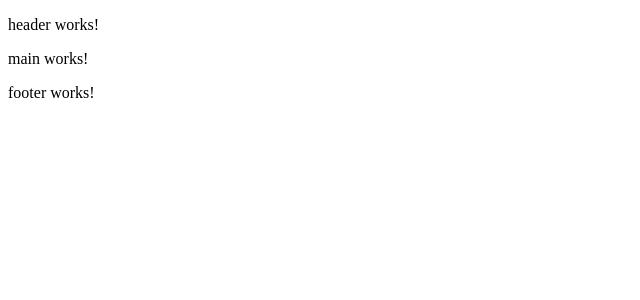
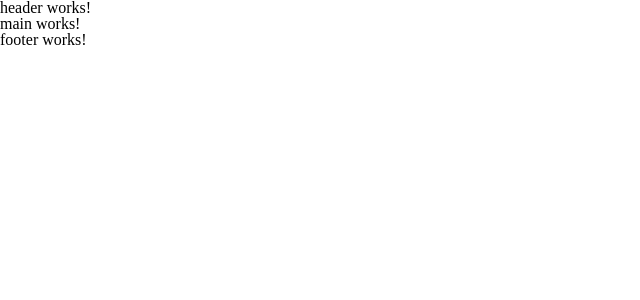
Before and after one commit to Louys-M/QuetiAngular, an Angular app: page / in a window 1280 px wide. Shown: the top 300 px of the page, without its empty margins (0-640 px from the left). Built offline with nearby package versions, Linux system fonts and the light colour scheme.

Commit message:
css reset

```diff
--- a/src/styles.css
+++ b/src/styles.css
@@ -1 +1,48 @@
-/* You can add global styles to this file, and also import other style files */
+/* http://meyerweb.com/eric/tools/css/reset/
+   v2.0 | 20110126
+   License: none (public domain)
+*/
+
+html, body, div, span, applet, object, iframe,
+h1, h2, h3, h4, h5, h6, p, blockquote, pre,
+a, abbr, acronym, address, big, cite, code,
+del, dfn, em, img, ins, kbd, q, s, samp,
+small, strike, strong, sub, sup, tt, var,
+b, u, i, center,
+dl, dt, dd, ol, ul, li,
+fieldset, form, label, legend,
+table, caption, tbody, tfoot, thead, tr, th, td,
+article, aside, canvas, details, embed,
+figure, figcaption, footer, header, hgroup,
+menu, nav, output, ruby, section, summary,
+time, mark, audio, video {
+	margin: 0;
+	padding: 0;
+	border: 0;
+	font-size: 100%;
+	font: inherit;
+	vertical-align: baseline;
+}
+/* HTML5 display-role reset for older browsers */
+article, aside, details, figcaption, figure,
+footer, header, hgroup, menu, nav, section {
+	display: block;
+}
+body {
+	line-height: 1;
+}
+ol, ul {
+	list-style: none;
+}
+blockquote, q {
+	quotes: none;
+}
+blockquote:before, blockquote:after,
+q:before, q:after {
+	content: '';
+	content: none;
+}
+table {
+	border-collapse: collapse;
+	border-spacing: 0;
+}
```
